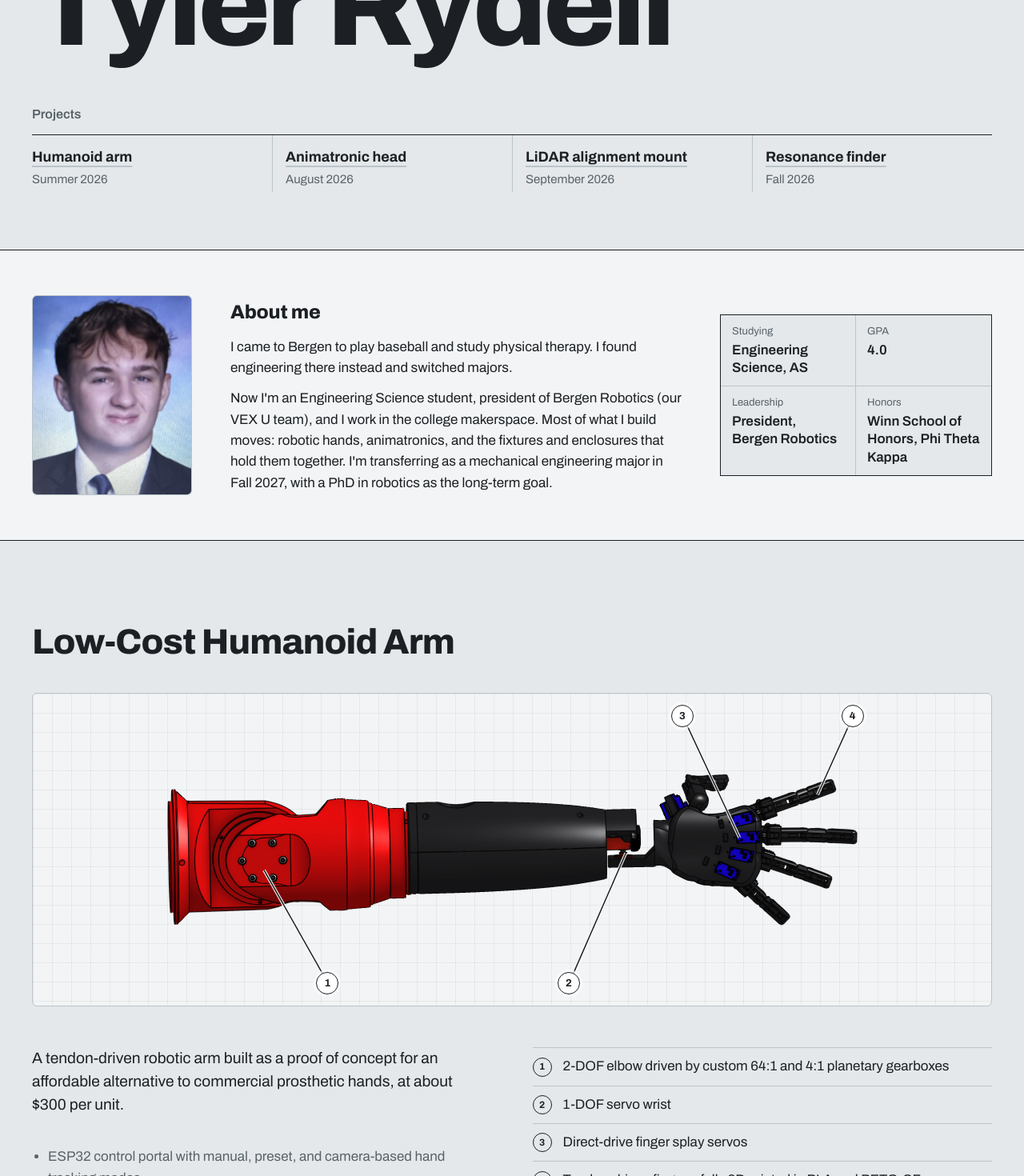
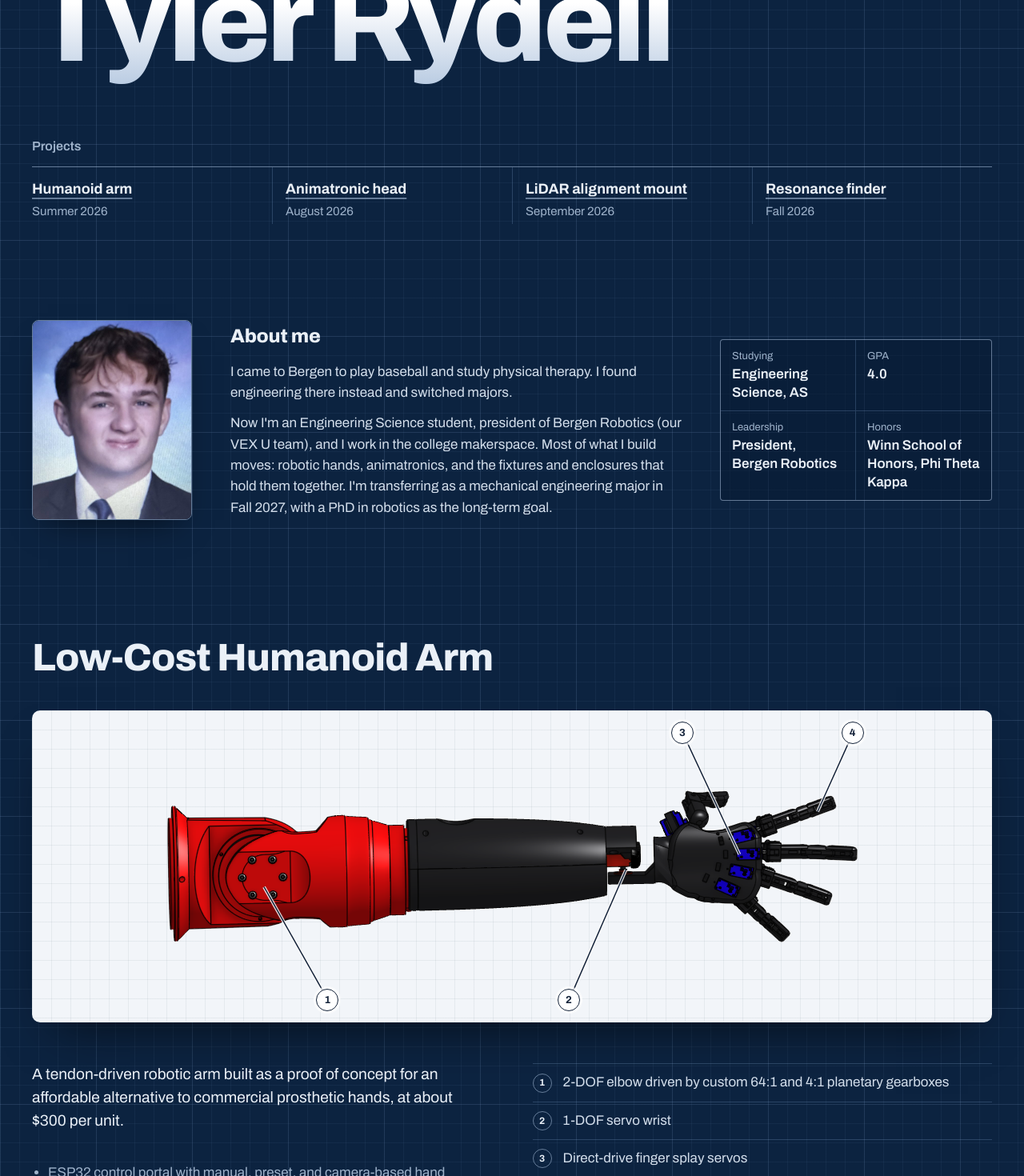
Before and after one commit to trydell29/Mechanical-Design-Portfolio-Tyler-Rydell, a React (Vite) app: page / in a window 1280 px wide. Shown: the part 180-1650 px from the top of the page at 80% size. Built offline with nearby package versions, Linux system fonts and the light colour scheme.

Commit message:
Blueprint redesign: continuous navy grid page, light drawing sheets, scroll reveals and drawn-in callouts
Co-Authored-By: Claude Opus 5.5 <noreply@anthropic.com>
Claude-Session: https://claude.ai/code/session_01UJoAhQq26ZiJCAmbM4omh7

```diff
--- a/src/App.jsx
+++ b/src/App.jsx
@@ -1,10 +1,34 @@
-import { useState } from "react";
+import { useEffect, useRef, useState } from "react";
 import { site, about, projects } from "./content.js";
+
+// Adds "is-visible" to any [data-reveal] element once it scrolls into view.
+function useReveal() {
+  useEffect(() => {
+    const els = document.querySelectorAll("[data-reveal]");
+    if (!("IntersectionObserver" in window)) {
+      els.forEach((el) => el.classList.add("is-visible"));
+      return;
+    }
+    const io = new IntersectionObserver(
+      (entries) => {
+        entries.forEach((e) => {
+          if (e.isIntersecting) {
+            e.target.classList.add("is-visible");
+            io.unobserve(e.target);
+          }
+        });
+      },
+      { threshold: 0.15, rootMargin: "0px 0px -8% 0px" }
+    );
+    els.forEach((el) => io.observe(el));
+    return () => io.disconnect();
+  }, []);
+}
 
 function Figure({ project, active, setActive }) {
   const { image, callouts } = project;
   return (
-    <figure className={`figure ${image.wide ? "figure--wide" : ""}`}>
+    <figure className={`figure ${image.wide ? "figure--wide" : ""}`} data-reveal>
       <div className="figure__stage">
         <img src={image.src} alt={image.alt} />
         <svg className="leaders" aria-hidden="true">
@@ -14,9 +38,11 @@ function Figure({ project, active, setActive }) {
             const isActive = active === i;
             return (
               <g key={i} className={isActive ? "is-active" : ""}>
-                <line className="leaders__halo" x1={`${lx}%`} y1={`${ly}%`} x2={`${c.x}%`} y2={`${c.y}%`} />
+                <line className="leaders__halo" pathLength="1" style={{ "--i": i }} x1={`${lx}%`} y1={`${ly}%`} x2={`${c.x}%`} y2={`${c.y}%`} />
                 <line
                   className="leaders__line"
+                  pathLength="1"
+                  style={{ "--i": i }}
                   x1={`${lx}%`}
                   y1={`${ly}%`}
                   x2={`${c.x}%`}
@@ -31,7 +57,7 @@ function Figure({ project, active, setActive }) {
             key={i}
             type="button"
             className={`dot ${active === i ? "is-active" : ""}`}
-            style={{ left: `${c.lx ?? c.x}%`, top: `${c.ly ?? c.y}%` }}
+            style={{ left: `${c.lx ?? c.x}%`, top: `${c.ly ?? c.y}%`, "--i": i }}
             onMouseEnter={() => setActive(i)}
             onMouseLeave={() => setActive(null)}
             onFocus={() => setActive(i)}
@@ -55,7 +81,7 @@ function Project({ project }) {
 
   return (
     <section className="project" id={project.id} aria-labelledby={`${project.id}-title`}>
-      <div className="project__head">
+      <div className="project__head" data-reveal>
         <h2 id={`${project.id}-title`}>{project.title}</h2>
         {project.status && <span className="status">{project.status}</span>}
       </div>
@@ -63,7 +89,7 @@ function Project({ project }) {
       <div className={`project__body ${project.image.wide ? "project__body--wide" : ""}`}>
         <Figure project={project} active={active} setActive={setActive} />
 
-        <div className="project__text">
+        <div className="project__text" data-reveal>
           <p className="summary">{project.summary}</p>
 
           <ol className="callouts" onMouseLeave={() => setActive(null)}>
@@ -101,7 +127,7 @@ function Project({ project }) {
       </div>
 
       {extras.length > 0 && (
-        <div className="gallery">
+        <div className="gallery" data-reveal>
           {extras.map((item, i) =>
             item.video ? (
               <figure key={i} className="gallery__item gallery__item--video">
@@ -117,7 +143,7 @@ function Project({ project }) {
         </div>
       )}
       {project.presentations?.length > 0 && (
-        <div className="presented">
+        <div className="presented" data-reveal>
           <h3>Presented at</h3>
           <div className="presented__grid">
             {project.presentations.map((item) => (
@@ -139,7 +165,7 @@ function Project({ project }) {
 function About() {
   return (
     <section className="about" aria-labelledby="about-title">
-      <div className="wrap about__inner">
+      <div className="wrap about__inner" data-reveal>
         <img className="about__photo" src={about.photo.src} alt={about.photo.alt} />
         <div className="about__text">
           <h2 id="about-title">{about.heading}</h2>
@@ -161,6 +187,7 @@ function About() {
 }
 
 export default function App() {
+  useReveal();
   const links = [
     site.email && { href: `mailto:${site.email}`, label: "Email" },
     site.linkedin && { href: site.linkedin, label: "LinkedIn" },
@@ -174,8 +201,8 @@ export default function App() {
 
       <header className="hero">
         <div className="wrap">
-          <h1 className="hero__name">{site.name}</h1>
-          <nav className="hero__index" aria-labelledby="project-list-title">
+          <h1 className="hero__name" data-reveal>{site.name}</h1>
+          <nav className="hero__index" data-reveal aria-labelledby="project-list-title">
             <h2 id="project-list-title" className="hero__index-title">Projects</h2>
             <ul>
               {projects.map((p) => (
--- a/src/index.css
+++ b/src/index.css
@@ -1,13 +1,28 @@
+/*
+  Blueprint theme: the page is a deep blueprint-blue drafting surface with a
+  faint grid; each part render sits on a light drawing sheet. Copper accent
+  echoes the servo and button colors in the renders.
+*/
 :root {
-  --paper: #e4e8ea;
-  --sheet: #f2f4f5;
-  --ink: #1c2024;
-  --muted: #59626a;
-  --rule: #bcc4ca;
-  --accent: #c23a22;
-  --grid: rgba(28, 32, 36, 0.06);
+  --bg: #0c2340;
+  --bg-deep: #081a31;
+  --grid: rgba(150, 185, 230, 0.06);
+  --grid-strong: rgba(150, 185, 230, 0.1);
+  --text: #eaf0f7;
+  --muted: #9fb3cb;
+  --rule: rgba(150, 185, 230, 0.22);
+  --rule-strong: rgba(190, 212, 240, 0.5);
+
+  --sheet: #f2f5f9;
+  --sheet-grid: rgba(12, 35, 64, 0.06);
+  --sheet-ink: #14233a;
+
+  --accent: #f2a65a;
+  --accent-ink: #d8742a;
+
   --font: "Archivo Variable", "Archivo", system-ui, sans-serif;
-  color-scheme: light;
+  --ease: cubic-bezier(0.2, 0.7, 0.2, 1);
+  color-scheme: dark;
 }
 
 *,
@@ -18,16 +33,25 @@
 
 html {
   scroll-behavior: smooth;
+  background: var(--bg-deep);
 }
 
 body {
   margin: 0;
-  background: var(--paper);
-  color: var(--ink);
+  color: var(--text);
   font-family: var(--font);
   font-size: 1.0625rem;
   line-height: 1.55;
   -webkit-font-smoothing: antialiased;
+  background-color: var(--bg);
+  background-image:
+    radial-gradient(1200px 700px at 85% -10%, rgba(80, 140, 220, 0.22), transparent 60%),
+    radial-gradient(900px 600px at -10% 35%, rgba(242, 166, 90, 0.07), transparent 60%),
+    linear-gradient(var(--grid) 1px, transparent 1px),
+    linear-gradient(90deg, var(--grid) 1px, transparent 1px),
+    linear-gradient(var(--grid-strong) 1px, transparent 1px),
+    linear-gradient(90deg, var(--grid-strong) 1px, transparent 1px);
+  background-size: auto, auto, 24px 24px, 24px 24px, 120px 120px, 120px 120px;
 }
 
 img,
@@ -57,30 +81,45 @@ a {
 .skip:focus {
   left: 16px;
   top: 16px;
-  background: var(--ink);
-  color: var(--paper);
+  background: var(--sheet);
+  color: var(--sheet-ink);
   padding: 8px 12px;
   z-index: 10;
 }
 
-/* Hero */
+/* ---------- Scroll reveal ---------- */
+[data-reveal] {
+  opacity: 0;
+  transform: translateY(28px);
+  transition: opacity 0.8s var(--ease), transform 0.8s var(--ease);
+}
+[data-reveal].is-visible {
+  opacity: 1;
+  transform: none;
+}
+
+/* ---------- Hero ---------- */
 .hero {
-  padding: clamp(56px, 10vw, 120px) 0 clamp(40px, 6vw, 72px);
-  border-bottom: 1.5px solid var(--ink);
+  padding: clamp(64px, 11vw, 140px) 0 clamp(40px, 6vw, 72px);
 }
 
 .hero__name {
   margin: 0;
   font-size: clamp(3rem, 11.5vw, 9.5rem);
   font-weight: 800;
-  font-stretch: 125%;
   font-variation-settings: "wdth" 125;
   line-height: 0.92;
   letter-spacing: -0.035em;
+  padding-bottom: 0.08em;
+  background: linear-gradient(180deg, #ffffff 30%, #b9cbe2 100%);
+  -webkit-background-clip: text;
+  background-clip: text;
+  color: transparent;
 }
 
 .hero__index {
-  margin-top: clamp(32px, 5vw, 56px);
+  margin-top: clamp(36px, 5vw, 64px);
+  transition-delay: 0.15s;
 }
 
 .hero__index-title {
@@ -96,7 +135,7 @@ a {
   padding: 0;
   display: grid;
   grid-template-columns: repeat(4, minmax(0, 1fr));
-  border-top: 1.5px solid var(--ink);
+  border-top: 1.5px solid var(--rule-strong);
 }
 
 .hero__index li + li {
@@ -121,9 +160,11 @@ a {
   text-decoration: underline;
   text-decoration-thickness: 1.5px;
   text-underline-offset: 5px;
-  text-decoration-color: var(--rule);
+  text-decoration-color: var(--rule-strong);
+  transition: color 0.2s, text-decoration-color 0.2s;
 }
 .hero__index a:hover .hero__index-name {
+  color: var(--accent);
   text-decoration-color: var(--accent);
 }
 
@@ -147,14 +188,69 @@ a {
   }
 }
 
-/* Projects */
+/* ---------- About (flows with the page, no band) ---------- */
+.about {
+  padding: clamp(24px, 4vw, 48px) 0 clamp(16px, 3vw, 32px);
+}
+
+.about__inner {
+  display: grid;
+  grid-template-columns: 200px minmax(0, 1fr) 340px;
+  gap: clamp(24px, 4vw, 48px);
+  align-items: center;
+}
+
+.about__photo {
+  width: 200px;
+  aspect-ratio: 4 / 5;
+  object-fit: cover;
+  border-radius: 8px;
+  border: 1px solid var(--rule-strong);
+  box-shadow: 0 20px 40px -20px rgba(0, 0, 0, 0.6);
+}
+
+.about__text h2 {
+  margin: 0 0 12px;
+  font-size: 1.5rem;
+  font-weight: 750;
+  font-variation-settings: "wdth" 112;
+  letter-spacing: -0.01em;
+}
+
+.about__text p {
+  margin: 0;
+  max-width: 62ch;
+  color: #d3deeb;
+}
+.about__text p + p {
+  margin-top: 12px;
+}
+
+@media (max-width: 1040px) {
+  .about__inner {
+    grid-template-columns: 160px minmax(0, 1fr);
+  }
+  .about__photo {
+    width: 160px;
+  }
+  .about__facts {
+    grid-column: 1 / -1;
+  }
+}
+
+@media (max-width: 600px) {
+  .about__inner {
+    grid-template-columns: 1fr;
+  }
+  .about__photo {
+    width: 140px;
+  }
+}
+
+/* ---------- Projects ---------- */
 .project {
-  padding: clamp(56px, 8vw, 104px) 0;
-  border-bottom: 1px solid var(--rule);
+  padding: clamp(64px, 9vw, 120px) 0 0;
   scroll-margin-top: 16px;
-}
-.project:last-child {
-  border-bottom: 0;
 }
 
 .project__head {
@@ -167,10 +263,10 @@ a {
 
 .project__head h2 {
   margin: 0;
-  font-size: clamp(1.7rem, 3.6vw, 2.75rem);
+  font-size: clamp(1.8rem, 3.8vw, 3rem);
   font-weight: 750;
-  font-variation-settings: "wdth" 112;
-  line-height: 1.08;
+  font-variation-settings: "wdth" 115;
+  line-height: 1.06;
   letter-spacing: -0.02em;
   max-width: 30ch;
 }
@@ -198,16 +294,20 @@ a {
   grid-column: 1 / -1;
 }
 
-/* Figure with drafting grid */
+.project__text {
+  transition-delay: 0.12s;
+}
+
+/* Drawing sheet that holds each render */
 .figure {
   margin: 0;
   background-color: var(--sheet);
-  background-image: linear-gradient(var(--grid) 1px, transparent 1px),
-    linear-gradient(90deg, var(--grid) 1px, transparent 1px);
+  background-image: linear-gradient(var(--sheet-grid) 1px, transparent 1px),
+    linear-gradient(90deg, var(--sheet-grid) 1px, transparent 1px);
   background-size: 24px 24px;
-  border: 1px solid var(--rule);
-  border-radius: 6px;
+  border-radius: 10px;
   padding: clamp(36px, 5vw, 56px);
+  box-shadow: 0 30px 60px -30px rgba(0, 0, 0, 0.7);
 }
 
 .figure--wide {
@@ -230,6 +330,7 @@ a {
   width: 100%;
 }
 
+/* Leader lines draw in once the sheet is on screen */
 .leaders {
   position: absolute;
   inset: 0;
@@ -238,46 +339,55 @@ a {
   overflow: visible;
   pointer-events: none;
 }
+.leaders line {
+  stroke-dasharray: 1;
+  stroke-dashoffset: 1;
+  transition: stroke-dashoffset 0.7s var(--ease) calc(0.45s + var(--i) * 0.12s), stroke 0.15s;
+}
+.figure.is-visible .leaders line {
+  stroke-dashoffset: 0;
+}
 .leaders__halo {
   stroke: rgba(255, 255, 255, 0.85);
   stroke-width: 4;
 }
 .leaders__line {
-  stroke: var(--ink);
+  stroke: var(--sheet-ink);
   stroke-width: 1.5;
-  transition: stroke 0.15s;
 }
 .leaders g.is-active .leaders__line {
-  stroke: var(--accent);
-}
-.leaders g.is-active .leaders__line {
+  stroke: var(--accent-ink);
   stroke-width: 2;
 }
 
 .dot {
   position: absolute;
   z-index: 1;
-  transform: translate(-50%, -50%);
+  transform: translate(-50%, -50%) scale(0);
   width: 28px;
   height: 28px;
   border-radius: 50%;
-  border: 1.5px solid var(--ink);
+  border: 1.5px solid var(--sheet-ink);
   background: #fff;
-  color: var(--ink);
+  color: var(--sheet-ink);
   font: 700 0.8125rem/1 var(--font);
   display: grid;
   place-items: center;
   cursor: default;
   padding: 0;
-  box-shadow: 0 0 0 3px rgba(255, 255, 255, 0.65);
-  transition: background-color 0.15s, color 0.15s, transform 0.15s, border-color 0.15s;
+  box-shadow: 0 0 0 3px rgba(255, 255, 255, 0.7);
+  transition: transform 0.45s var(--ease) calc(0.3s + var(--i) * 0.12s), background-color 0.15s,
+    color 0.15s, border-color 0.15s;
 }
-
-.dot.is-active {
-  background: var(--accent);
-  border-color: var(--accent);
+.figure.is-visible .dot {
+  transform: translate(-50%, -50%) scale(1);
+}
+.figure.is-visible .dot.is-active {
+  background: var(--accent-ink);
+  border-color: var(--accent-ink);
   color: #fff;
   transform: translate(-50%, -50%) scale(1.18);
+  transition-delay: 0s;
 }
 
 /* Text column */
@@ -301,6 +411,7 @@ a {
   align-items: baseline;
   padding: 10px 0;
   border-bottom: 1px solid var(--rule);
+  color: #d3deeb;
   transition: color 0.15s;
 }
 
@@ -309,11 +420,12 @@ a {
   width: 24px;
   height: 24px;
   border-radius: 50%;
-  border: 1.5px solid var(--ink);
+  border: 1.5px solid var(--rule-strong);
   display: inline-grid;
   place-items: center;
   font-size: 0.75rem;
   font-weight: 700;
+  color: var(--text);
   transform: translateY(-1px);
   transition: background-color 0.15s, color 0.15s, border-color 0.15s;
 }
@@ -324,7 +436,7 @@ a {
 .callouts li.is-active .callouts__num {
   background: var(--accent);
   border-color: var(--accent);
-  color: #fff;
+  color: var(--bg-deep);
 }
 
 .notes {
@@ -344,13 +456,14 @@ a {
   max-width: 52ch;
 }
 
-/* Title block, like a drawing sheet */
+/* Title block, like a drawing sheet's */
 .titleblock {
   display: grid;
   grid-template-columns: 1fr 1fr;
   margin: 0;
-  border: 1.5px solid var(--ink);
-  background: var(--sheet);
+  border: 1.5px solid var(--rule-strong);
+  border-radius: 4px;
+  background: rgba(8, 26, 49, 0.45);
 }
 
 .titleblock div {
@@ -375,7 +488,7 @@ a {
   line-height: 1.35;
 }
 
-/* Gallery */
+/* Extra renders and video */
 .gallery {
   display: grid;
   grid-template-columns: repeat(auto-fit, minmax(240px, 1fr));
@@ -386,13 +499,13 @@ a {
 .gallery__item {
   margin: 0;
   background: var(--sheet);
-  border: 1px solid var(--rule);
-  border-radius: 6px;
+  border-radius: 10px;
   padding: 20px;
   display: flex;
   flex-direction: column;
   align-items: center;
   gap: 12px;
+  box-shadow: 0 30px 60px -36px rgba(0, 0, 0, 0.7);
 }
 
 .gallery__item img {
@@ -403,24 +516,76 @@ a {
 
 .gallery__item figcaption {
   font-size: 0.9375rem;
-  color: var(--muted);
+  color: #56677d;
 }
 
 .gallery__item--video {
   padding: 0;
   overflow: hidden;
   grid-column: 1 / -1;
-  background: var(--ink);
+  background: #000;
 }
 .gallery__item--video video {
   width: 100%;
 }
 
-/* Footer */
+/* Presented at */
+.presented {
+  margin-top: clamp(40px, 6vw, 64px);
+}
+
+.presented h3 {
+  margin: 0 0 16px;
+  font-size: 1.25rem;
+  font-weight: 750;
+  font-variation-settings: "wdth" 108;
+}
+
+.presented__grid {
+  display: grid;
+  grid-template-columns: repeat(2, minmax(0, 1fr));
+  gap: 20px;
+}
+
+.presented__item {
+  margin: 0;
+}
+
+.presented__item img {
+  width: 100%;
+  aspect-ratio: 4 / 5;
+  object-fit: cover;
+  object-position: center 30%;
+  border-radius: 10px;
+  border: 1px solid var(--rule);
+  box-shadow: 0 30px 60px -36px rgba(0, 0, 0, 0.8);
+}
+
+.presented__item figcaption {
+  display: flex;
+  flex-direction: column;
+  gap: 4px;
+  padding-top: 14px;
+}
+
+.presented__item figcaption span {
+  color: var(--muted);
+  font-size: 0.9375rem;
+  line-height: 1.45;
+}
+
+@media (max-width: 600px) {
+  .presented__grid {
+    grid-template-columns: 1fr;
+  }
+}
+
+/* ---------- Footer ---------- */
 .footer {
-  background: var(--ink);
-  color: var(--paper);
-  padding: clamp(48px, 8vw, 88px) 0;
+  margin-top: clamp(80px, 10vw, 140px);
+  border-top: 1px solid var(--rule);
+  background: linear-gradient(180deg, rgba(8, 26, 49, 0) 0%, var(--bg-deep) 70%);
+  padding: clamp(56px, 8vw, 96px) 0;
 }
 
 .footer__inner {
@@ -437,7 +602,7 @@ a {
   font-weight: 750;
   font-variation-settings: "wdth" 112;
   line-height: 1.15;
-  max-width: 20ch;
+  max-width: 24ch;
 }
 
 .footer__links {
@@ -451,13 +616,15 @@ a {
 .footer__links a {
   font-weight: 600;
   text-underline-offset: 5px;
+  text-decoration-color: var(--rule-strong);
+  transition: color 0.2s, text-decoration-color 0.2s;
 }
 .footer__links a:hover {
-  color: #fff;
+  color: var(--accent);
   text-decoration-color: var(--accent);
 }
 
-/* Responsive */
+/* ---------- Responsive ---------- */
 @media (max-width: 860px) {
   .project__body,
   .project__body--wide {
@@ -471,6 +638,21 @@ a {
     height: 24px;
     font-size: 0.75rem;
   }
+}
+
+@media (min-width: 861px) {
+  .project__body--wide .project__text {
+    grid-column: 1 / -1;
+    display: grid;
+    grid-template-columns: 1fr 1fr;
+    column-gap: clamp(24px, 4vw, 56px);
+    align-items: start;
+  }
+  .project__body--wide .summary { grid-column: 1; grid-row: 1; }
+  .project__body--wide .notes { grid-column: 1; grid-row: 2; }
+  .project__body--wide .result { grid-column: 1; grid-row: 3; }
+  .project__body--wide .callouts { grid-column: 2; grid-row: 1 / span 2; }
+  .project__body--wide .titleblock { grid-column: 2; grid-row: 3; }
 }
 
 @media (max-width: 480px) {
@@ -492,149 +674,35 @@ a {
   html {
     scroll-behavior: auto;
   }
-  * {
+  [data-reveal] {
+    opacity: 1;
+    transform: none;
+  }
+  .leaders line {
+    stroke-dashoffset: 0;
+  }
+  .dot {
+    transform: translate(-50%, -50%) scale(1);
+  }
+  *,
+  *::before,
+  *::after {
     transition: none !important;
   }
 }
 
 @media print {
-  .hero__index,
   .skip {
     display: none;
   }
-  .project {
-    break-inside: avoid;
+  [data-reveal] {
+    opacity: 1;
+    transform: none;
+  }
+  .leaders line {
+    stroke-dashoffset: 0;
+  }
+  .dot {
+    transform: translate(-50%, -50%) scale(1);
   }
 }
-
-/* Wide figure: text splits into two columns beneath it */
-@media (min-width: 861px) {
-  .project__body--wide .project__text {
-    grid-column: 1 / -1;
-    display: grid;
-    grid-template-columns: 1fr 1fr;
-    column-gap: clamp(24px, 4vw, 56px);
-    align-items: start;
-  }
-  .project__body--wide .summary { grid-column: 1; grid-row: 1; }
-  .project__body--wide .notes { grid-column: 1; grid-row: 2; }
-  .project__body--wide .result { grid-column: 1; grid-row: 3; }
-  .project__body--wide .callouts { grid-column: 2; grid-row: 1 / span 2; }
-  .project__body--wide .titleblock { grid-column: 2; grid-row: 3; }
-}
-
-/* About banner */
-.about {
-  background: var(--sheet);
-  border-bottom: 1.5px solid var(--ink);
-  padding: clamp(32px, 5vw, 56px) 0;
-}
-
-.about__inner {
-  display: grid;
-  grid-template-columns: 200px minmax(0, 1fr) 340px;
-  gap: clamp(24px, 4vw, 48px);
-  align-items: center;
-}
-
-.about__photo {
-  width: 200px;
-  aspect-ratio: 4 / 5;
-  object-fit: cover;
-  border-radius: 6px;
-  border: 1px solid var(--rule);
-}
-
-.about__text h2 {
-  margin: 0 0 12px;
-  font-size: 1.5rem;
-  font-weight: 750;
-  font-variation-settings: "wdth" 112;
-  letter-spacing: -0.01em;
-}
-
-.about__text p {
-  margin: 0;
-  max-width: 62ch;
-}
-.about__text p + p {
-  margin-top: 12px;
-}
-
-.about__facts {
-  background: var(--paper);
-}
-
-@media (max-width: 1040px) {
-  .about__inner {
-    grid-template-columns: 160px minmax(0, 1fr);
-  }
-  .about__photo {
-    width: 160px;
-  }
-  .about__facts {
-    grid-column: 1 / -1;
-  }
-}
-
-@media (max-width: 600px) {
-  .about__inner {
-    grid-template-columns: 1fr;
-  }
-  .about__photo {
-    width: 140px;
-  }
-}
-
-/* Presented at: photos from talks and poster sessions */
-.presented {
-  margin-top: clamp(32px, 5vw, 48px);
-}
-
-.presented h3 {
-  margin: 0 0 16px;
-  font-size: 1.25rem;
-  font-weight: 750;
-  font-variation-settings: "wdth" 108;
-}
-
-.presented__grid {
-  display: grid;
-  grid-template-columns: repeat(2, minmax(0, 1fr));
-  gap: 16px;
-}
-
-.presented__item {
-  margin: 0;
-  background: var(--sheet);
-  border: 1px solid var(--rule);
-  border-radius: 6px;
-  overflow: hidden;
-}
-
-.presented__item img {
-  width: 100%;
-  aspect-ratio: 4 / 5;
-  object-fit: cover;
-  object-position: center 30%;
-}
-
-.presented__item figcaption {
-  display: flex;
-  flex-direction: column;
-  gap: 4px;
-  padding: 14px 16px 16px;
-  border-top: 1px solid var(--rule);
-}
-
-.presented__item figcaption span {
-  color: var(--muted);
-  font-size: 0.9375rem;
-  line-height: 1.45;
-}
-
-@media (max-width: 600px) {
-  .presented__grid {
-    grid-template-columns: 1fr;
-  }
-}
```
